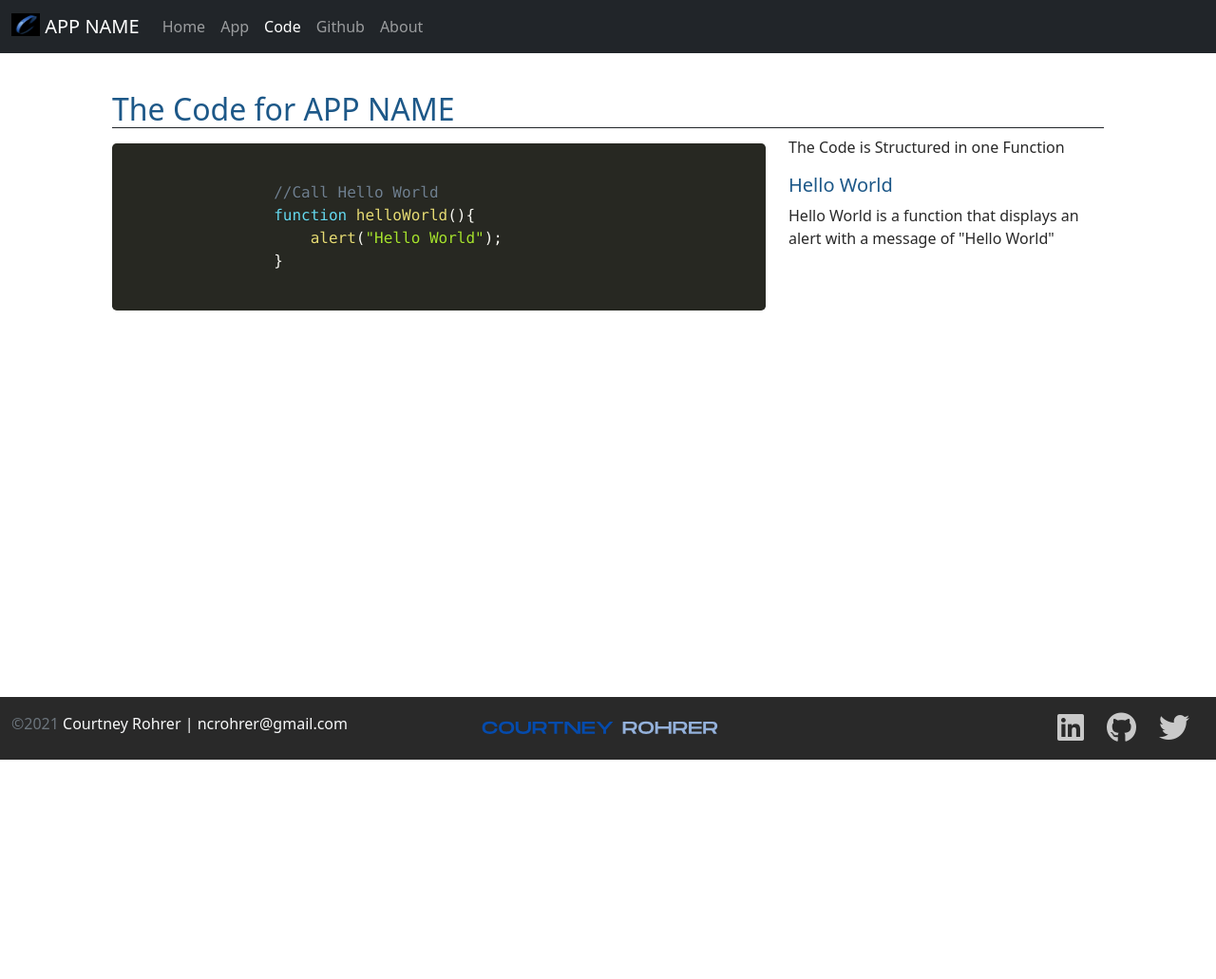
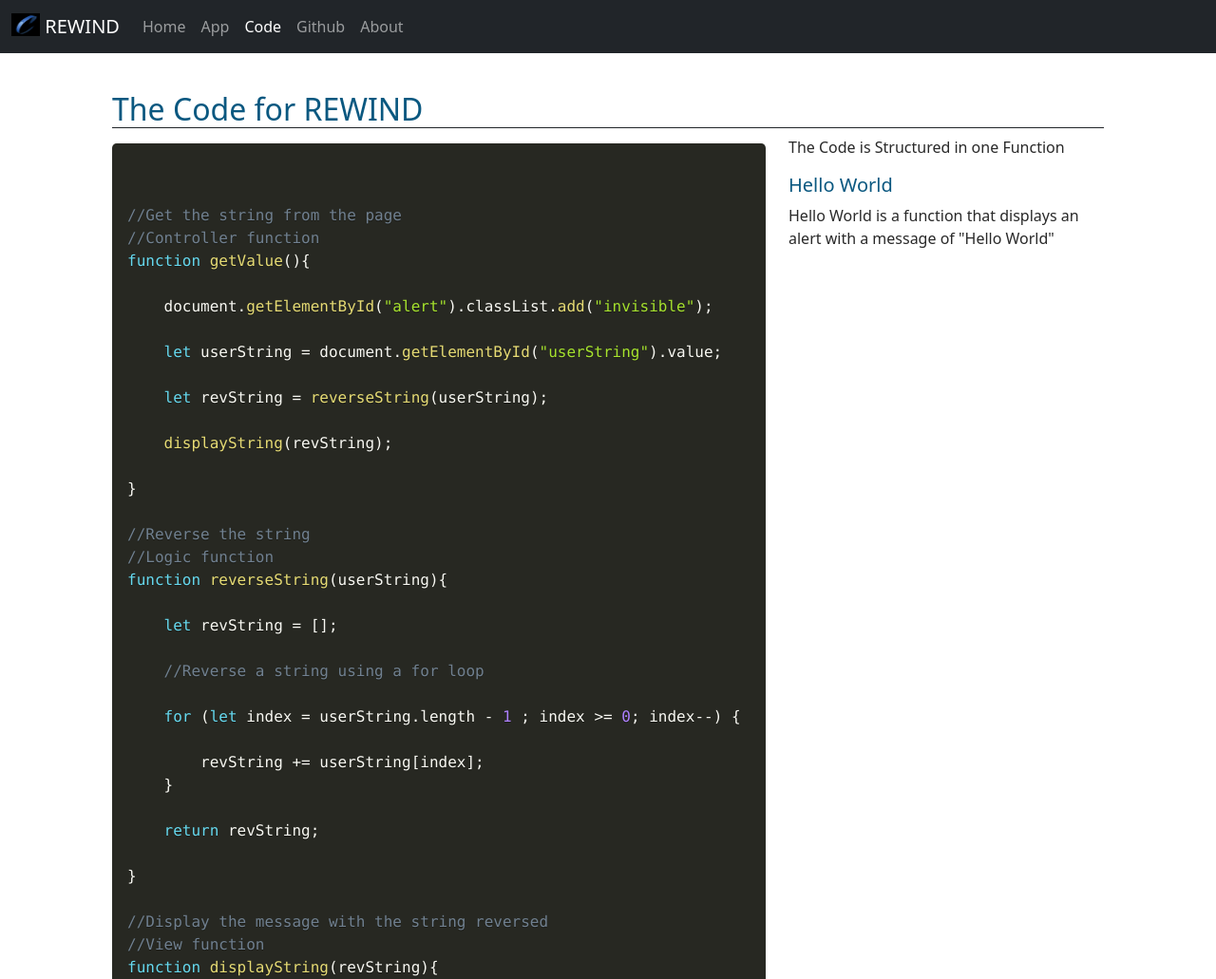
Before and after one commit to CourtneyRohrer/Rewind, a plain HTML site: page code.html in a window 1280 px wide. Shown: the top 1031 px of the page at 95% size. Before the commit the page ends 800 px from the top, so only its background shows below. Drawn offline with nearby package versions, Linux system fonts and the light colour scheme.

Commit message:
Rewind Challenge completed in JS

```diff
--- a/code.html
+++ b/code.html
@@ -3,7 +3,7 @@
 
 
 <head>
-    <title>App Name: A Coding Project by Courtney Rohrer</title>
+    <title>REWIND: A Coding Project by Courtney Rohrer</title>
     <!-- Required meta tags -->
     <meta charset="utf-8">
     <meta name="viewport" content="width=device-width, initial-scale=1, shrink-to-fit=no">
@@ -22,7 +22,7 @@
 <!-- === NAV SECTION === -->
 <nav class="navbar navbar-expand-md navbar-dark fixed-top bg-dark">
     <div class="container-fluid">
-        <a class="navbar-brand" href="#"><img src="/img/favicon-32x32.png" class="d-inline-block align-text-top" alt="Courtney Rohrer Logo" width="30" height="24"> APP NAME</a>
+        <a class="navbar-brand" href="#"><img src="/img/favicon-32x32.png" class="d-inline-block align-text-top" alt="Courtney Rohrer Logo" width="30" height="24"> REWIND</a>
         <button class="navbar-toggler" type="button" data-bs-toggle="collapse" data-bs-target="#navbarCollapse"
             aria-controls="navbarCollapse" aria-expanded="false" aria-label="Toggle navigation">
             <span class="navbar-toggler-icon"></span>
@@ -53,14 +53,53 @@
 
 <main class="flex-shrink-0">
 <div class="container py-5 mt-5 px-5">
-    <h2 class="border-1 border-bottom border-dark">The Code for APP NAME</h2>
+    <h2 class="border-1 border-bottom border-dark">The Code for REWIND</h2>
     <div class="row row-cols-1 row-cols-lg-2">
         <div class="col-lg-8">
             <pre class="line-numbers"><code class="language-javascript">
-                //Call Hello World
-                function helloWorld(){
-                    alert("Hello World");
-                }
+
+//Get the string from the page
+//Controller function
+function getValue(){
+
+    document.getElementById("alert").classList.add("invisible");
+
+    let userString = document.getElementById("userString").value;
+
+    let revString = reverseString(userString);
+
+    displayString(revString);
+
+}
+
+//Reverse the string
+//Logic function
+function reverseString(userString){
+
+    let revString = [];
+
+    //Reverse a string using a for loop
+
+    for (let index = userString.length - 1 ; index >= 0; index--) {
+
+        revString += userString[index];
+    }
+
+    return revString;
+
+}
+
+//Display the message with the string reversed
+//View function
+function displayString(revString){
+
+    //Write to the page
+    document.getElementById("msg").innerHTML = `Your string reversed is: ${revString}`;
+
+    //Show the alert box
+    document.getElementById("alert").classList.remove("invisible");
+
+}
             </code></pre>
         </div>
         <div class="col-lg-4">
--- a/css/site.css
+++ b/css/site.css
@@ -1,6 +1,6 @@
 :root {
-    --primary-color: #1d5888;
-    --secondary-color: #ff0000;
+    --primary-color: #0A5880;
+    --secondary-color: #6BABCC;
     --dark-color: #292929;
     --white-color: #ffffff;
 }
```
Also changed, not shown: app.html (+30 -3 lines), index.html (+7 -6 lines), js/site.js (+42 -3 lines), img/REWIND.png (added).
